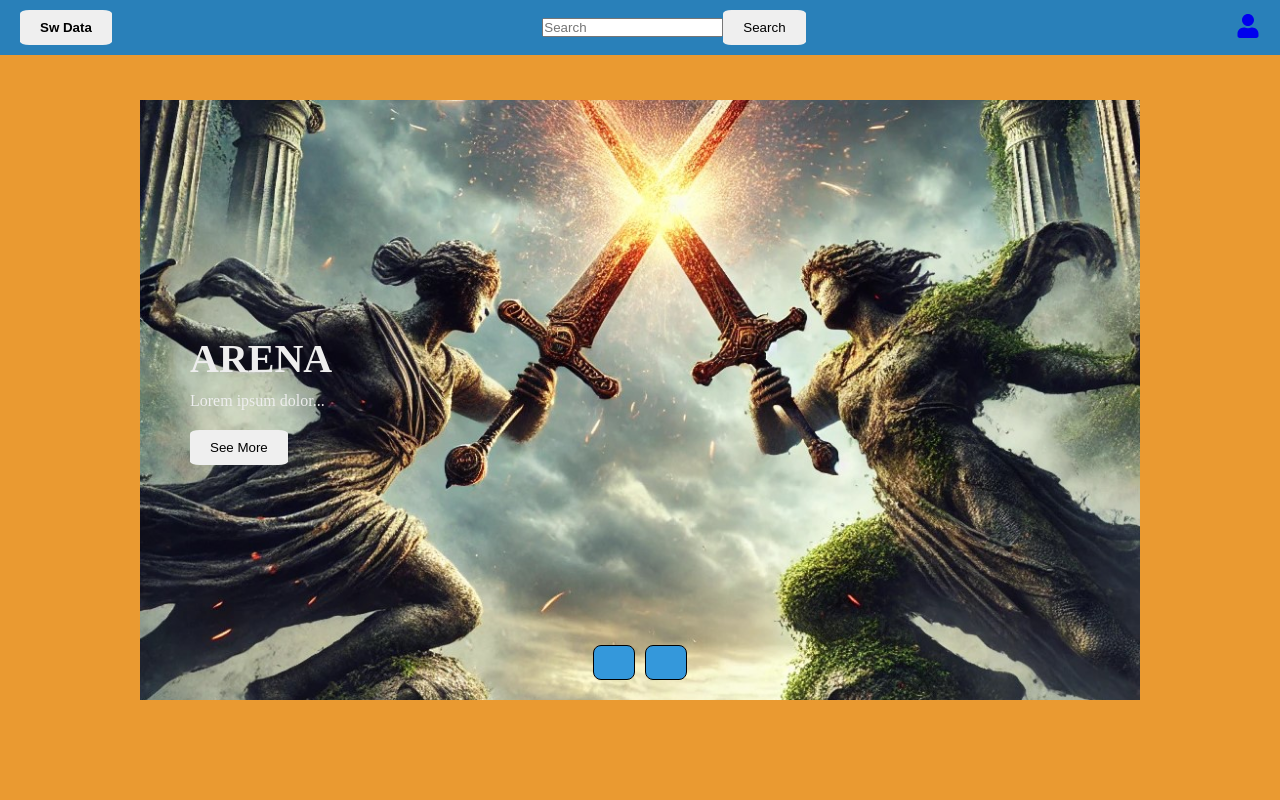
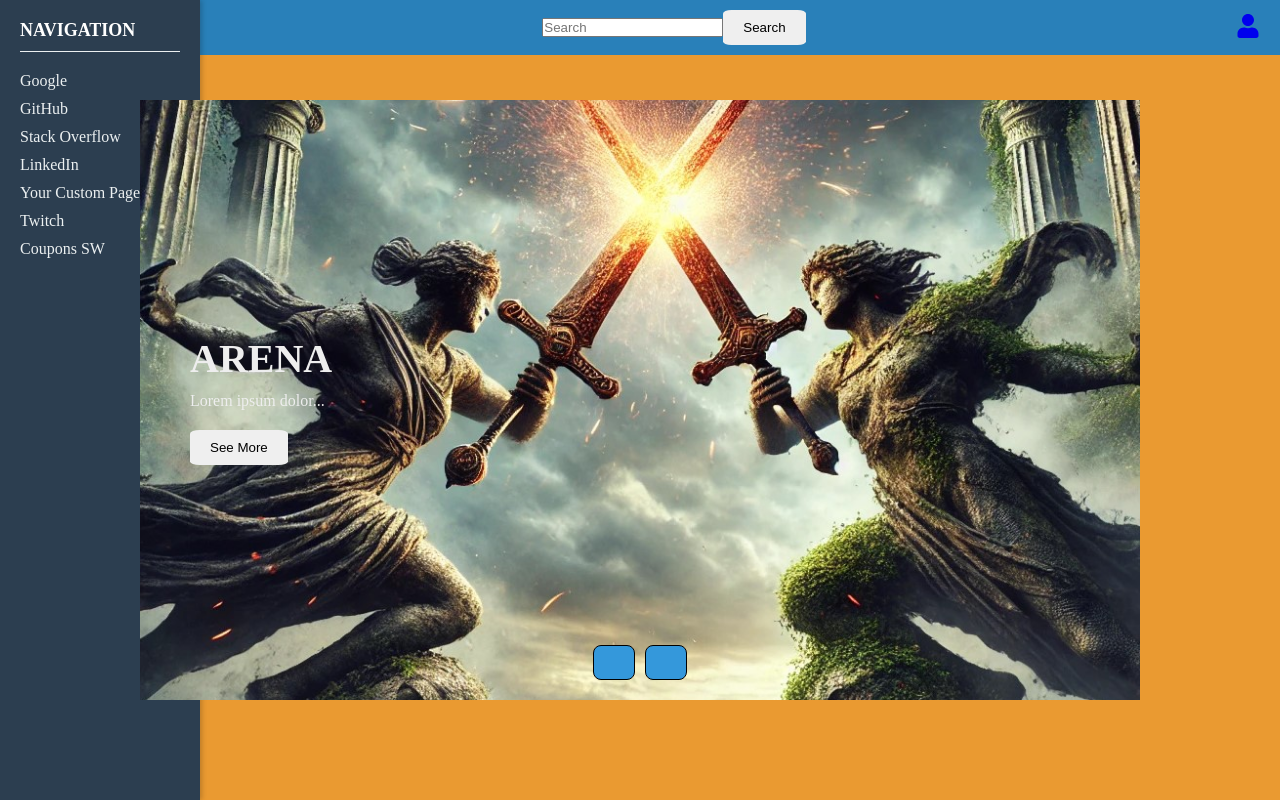
Before and after one commit to CorbiatFlorentin/SWData, a React (Create React App) app in the folder frontend/: page / in a window 1280 px wide. Built offline with nearby package versions, Linux system fonts and the light colour scheme.

Commit message:
Fix de la route Patchnotes

```diff
--- a/frontend/src/App.css
+++ b/frontend/src/App.css
@@ -332,3 +332,43 @@ button {
 .auth-section button:hover {
   background-color: #e84326;
 }
+
+.sidebar {
+  position: fixed;
+  left: 0;
+  top: 0;
+  width: 200px;
+  height: 100%;
+  background-color: #2c3e50;
+  padding: 20px;
+  color: white;
+  box-shadow: 2px 0 5px rgba(0, 0, 0, 0.2);
+}
+
+.sidebar h3 {
+  margin-bottom: 20px;
+  font-size: 18px;
+  text-transform: uppercase;
+  border-bottom: 1px solid #ecf0f1;
+  padding-bottom: 10px;
+}
+
+.sidebar ul {
+  list-style: none;
+  padding: 0;
+}
+
+.sidebar ul li {
+  margin: 10px 0;
+}
+
+.sidebar ul li a {
+  color: #ecf0f1;
+  text-decoration: none;
+  font-size: 16px;
+  transition: color 0.3s;
+}
+
+.sidebar ul li a:hover {
+  color: #1abc9c;
+}
--- a/frontend/src/App.js
+++ b/frontend/src/App.js
@@ -8,6 +8,7 @@ import donjonsImage from './Img/Donjons.jpeg';
 import toaImage from './Img/Toa.jpeg';
 import codexImage from './Img/Codex.jpeg';
 import patchNotesImage from './Img/PatchNotes.jpeg';
+import Sidebar from './Sidebar';
 
 
 function App() {
@@ -19,7 +20,7 @@ function App() {
     { id: 3, name: 'Donjons', description: 'Lorem ipsum dolor...', image: donjonsImage, page: '/donjons' },
     { id: 4, name: 'Toa', description: 'Lorem ipsum dolor...', image: toaImage, page: '/toa' },
     { id: 5, name: 'Codex', description: 'Lorem ipsum dolor...', image: codexImage, page: '/codex' },
-    { id: 6, name: 'PatchNotes', description: 'Lorem ipsum dolor...', image: patchNotesImage, page: '/patch-notes' }
+    { id: 6, name: 'PatchNotes', description: 'Lorem ipsum dolor...', image: patchNotesImage, page: './PatchNotes' }
   ]);
 
   const nextSlide = () => {
@@ -34,6 +35,7 @@ function App() {
 
   return (
     <div>
+      <Sidebar />
       <div className="container">
         <div className="slide">
           {items.map((item, index) => (
--- a/frontend/src/PatchNotesPage.js
+++ b/frontend/src/PatchNotesPage.js
@@ -1,4 +1,4 @@
-// src/PatchNotesPage.js
+
 import React from 'react';
 
 const PatchNotesPage = () => {
--- a/frontend/src/Routes.js
+++ b/frontend/src/Routes.js
@@ -21,7 +21,7 @@ function AppRoutes() {
       <Route path="/donjons" element={<DonjonsPage />} />
       <Route path="/toa" element={<ToaPage />} />
       <Route path="/codex" element={<CodexPage />} />
-      <Route path="/patch-notes" element={<PatchNotesPage />} />
+      <Route path="/patchnotes" element={<PatchNotesPage />} />
     </Routes>
     </div>
   );
--- /dev/null
+++ b/frontend/src/Sidebar.js
@@ -0,0 +1,31 @@
+import React from 'react';
+import './App.css';
+
+function Sidebar() {
+  const links = [
+    { name: 'Google', url: 'https://www.google.com' },
+    { name: 'GitHub', url: 'https://github.com' },
+    { name: 'Stack Overflow', url: 'https://stackoverflow.com' },
+    { name: 'LinkedIn', url: 'https://www.linkedin.com' },
+    { name: 'Your Custom Page', url: '/custom-page' },
+    { name: 'Twitch', url: 'https://https://fr.www.twitch.tv'},
+    { name: 'Coupons SW', url: 'https://swq.jp/l/fr-FR/'}
+  ];
+
+  return (
+    <div className="sidebar">
+      <h3>Navigation</h3>
+      <ul>
+        {links.map((link, index) => (
+          <li key={index}>
+            <a href={link.url} target={link.url.startsWith('http') ? '_blank' : '_self'} rel="noopener noreferrer">
+              {link.name}
+            </a>
+          </li>
+        ))}
+      </ul>
+    </div>
+  );
+}
+
+export default Sidebar;
```
